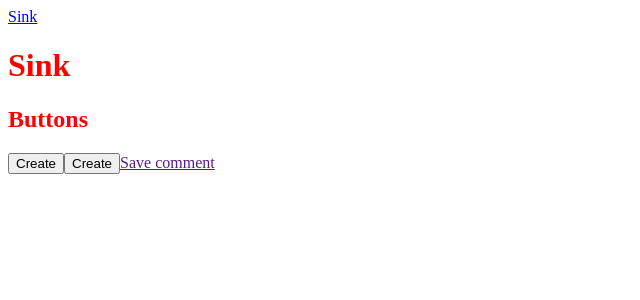
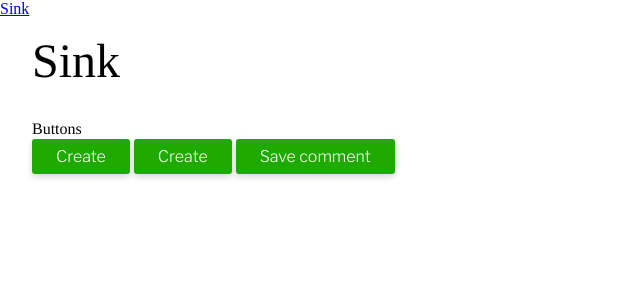
Before and after one commit to AdamMcquiff/proj-webapp, an Angular app: page /sink in a window 1280 px wide. Shown: the top 300 px of the page, without its empty margins (0-640 px from the left). Built offline with nearby package versions, Linux system fonts and the light colour scheme.

Commit message:
Setup sass architecture; created button module

```diff
--- /dev/null
+++ b/src/sass/modules/_buttons.scss
@@ -0,0 +1,41 @@
+/*
+ * Buttons
+ *
+ */
+
+.btn {
+    background: $green;
+
+    border: none;
+    border-radius: 3px;
+    box-shadow: 0 3px 6px 0 rgba(0, 0, 0, 0.16);
+
+    color: white;
+    cursor: pointer;
+
+    display: inline-block;
+
+    font-family: $libre-franklin;
+    font-size: 1em;
+    font-weight: 300;
+
+    margin: { right: .25em; }
+    padding: .5em 1.5em;
+    position: relative;
+
+    text-decoration: none;
+
+    transition: all .3s ease;
+
+    &:hover,
+    &:focus,
+    &:active {
+        background: $light-green;
+
+        box-shadow: 0 3px 6px 0 rgba(0, 0, 0, 0.32);
+
+        -webkit-transform: scale(1.05);
+        -ms-transform: scale(1.05);
+        transform: scale(1.05);
+    }
+}
--- /dev/null
+++ b/src/sass/modules/_sink.scss
@@ -0,0 +1,8 @@
+.sink-title {
+    font-size: 3em;
+    margin: .333em .666em;
+}
+
+.sink-section {
+    margin: 2em;
+}
--- /dev/null
+++ b/src/sass/partials/_base.scss
@@ -0,0 +1,4 @@
+html,
+body {
+    -webkit-font-smoothing: antialiased;
+}
--- /dev/null
+++ b/src/sass/partials/_normalise.scss
@@ -0,0 +1,81 @@
+/*! minireset.css v0.0.3 | MIT License | github.com/jgthms/minireset.css */
+html,
+body,
+p,
+ol,
+ul,
+li,
+dl,
+dt,
+dd,
+blockquote,
+figure,
+fieldset,
+legend,
+textarea,
+pre,
+iframe,
+hr,
+h1,
+h2,
+h3,
+h4,
+h5,
+h6 {
+  margin: 0;
+  padding: 0;
+}
+
+h1,
+h2,
+h3,
+h4,
+h5,
+h6 {
+  font-size: 100%;
+  font-weight: normal;
+}
+
+ul {
+  list-style: none;
+}
+
+button,
+input,
+select,
+textarea {
+  margin: 0;
+}
+
+html {
+  box-sizing: border-box;
+}
+
+*, *:before, *:after {
+  box-sizing: inherit;
+}
+
+img,
+embed,
+iframe,
+object,
+audio,
+video {
+  height: auto;
+  max-width: 100%;
+}
+
+iframe {
+  border: 0;
+}
+
+table {
+  border-collapse: collapse;
+  border-spacing: 0;
+}
+
+td,
+th {
+  padding: 0;
+  text-align: left;
+}
--- /dev/null
+++ b/src/sass/partials/_typography.scss
@@ -0,0 +1,14 @@
+@import url('https://fonts.googleapis.com/css?family=Libre+Franklin:300,400,500|Montserrat:400,500');
+
+$montserrat:     'Montserrat', sans-serif;
+$libre-franklin: 'Libre Franklin', sans-serif;
+
+h1,
+h2,
+h3,
+h4,
+h5,
+h6,
+p {
+    text-rendering: geometricPrecision;
+}
--- /dev/null
+++ b/src/sass/partials/_variables.scss
@@ -0,0 +1,7 @@
+/*
+ * Variables
+ *
+ */
+
+$green:       #1FAA00;
+$light-green: #64DD17;
--- a/src/sass/style.scss
+++ b/src/sass/style.scss
@@ -1,3 +1,9 @@
-html {
-    color: red;
-}
+// Partials
+@import 'partials/normalise';
+@import 'partials/base';
+@import 'partials/variables';
+@import 'partials/typography';
+
+// Modules
+@import 'modules/sink';
+@import 'modules/buttons';
```
